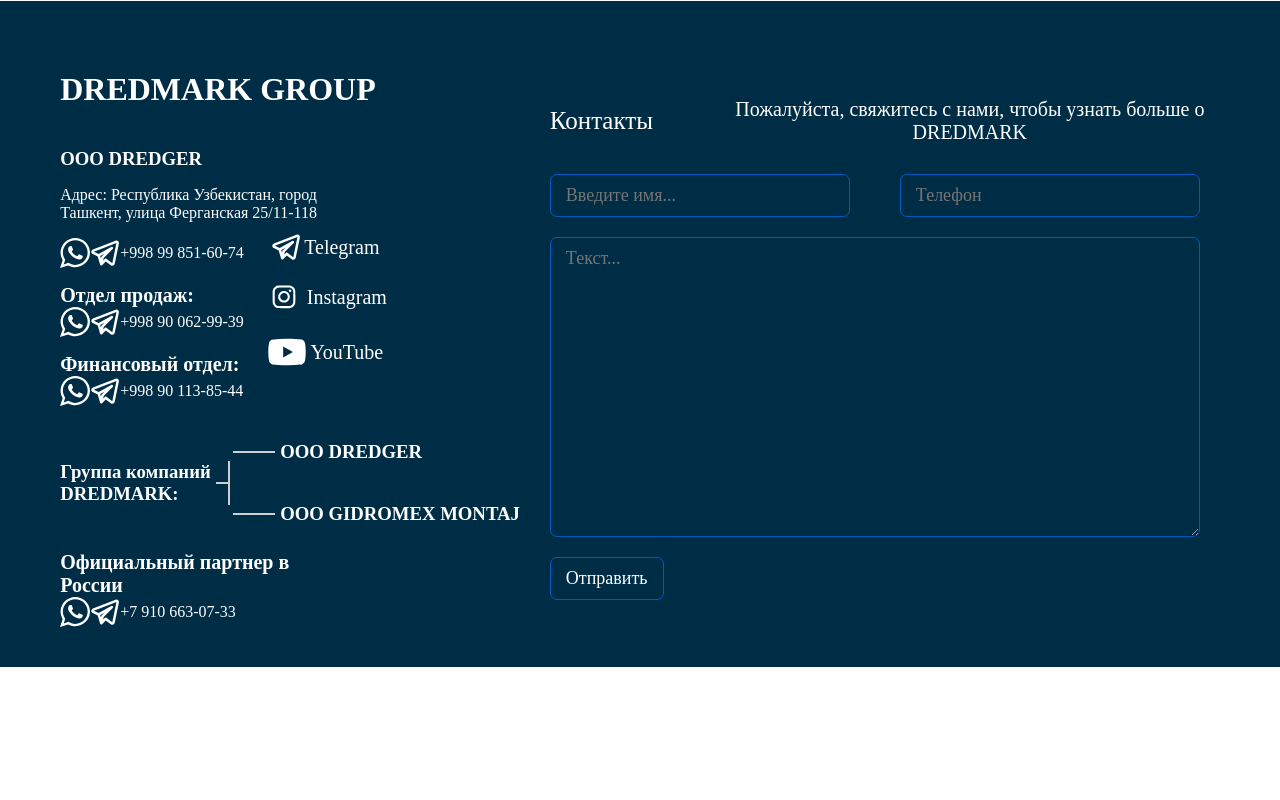
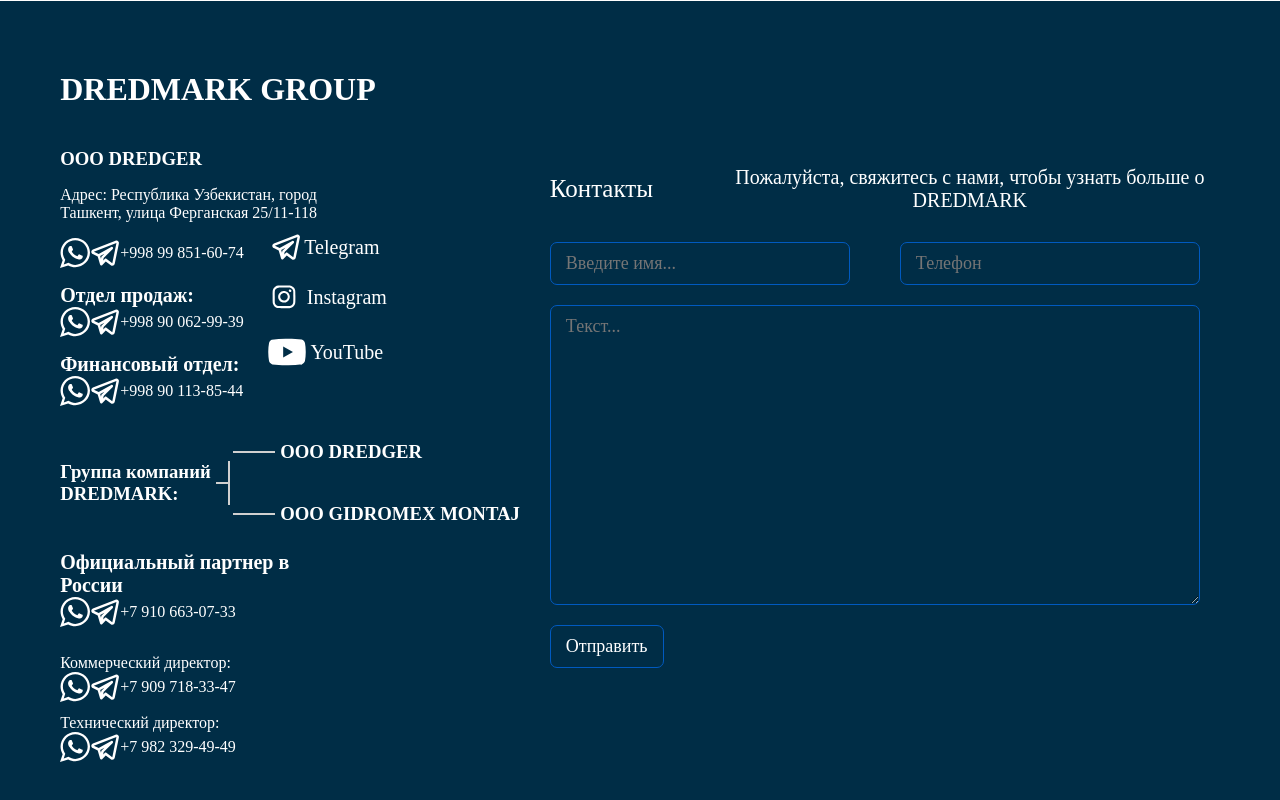
Before and after one commit to Diyar4ick/DREDMARK, a React (Vite) app: page /img in a window 1280 px wide. Shown: the part 3868-4668 px from the top of the page. Before the commit the page ends 4535 px from the top, so only its background shows below. Built offline with nearby package versions, Linux system fonts and the light colour scheme.

Commit message:
Мои изменения

```diff
--- a/src/components/Footer/Footer.jsx
+++ b/src/components/Footer/Footer.jsx
@@ -111,7 +111,8 @@
             </div>
           </div>
           <div className="footer__infomain-box1">
-            <p className="ft4">
+            <div className="russiaOfficalBox1">
+            <p className="ft4 officalRussia">
               <h4 className="ft4__p1">{t("fP1")}</h4>
               <span>
                 <img src={whatsapp} alt="" />
@@ -119,6 +120,24 @@
                 <p>+7 910 663-07-33</p>
               </span>
             </p>
+            <p className="ft4">
+              <p className="ft4__p1">{t('fP8')}</p>
+              <span>
+                <img src={whatsapp} alt="" />
+                <img src={telegram} alt="" />
+                <p>+7 909 718-33-47</p>
+              </span>
+            </p>
+            <p className="ft4">
+              <p className="ft4__p1">{t('fP9')}</p>
+              <span>
+                <img src={whatsapp} alt="" />
+                <img src={telegram} alt="" />
+                <p>+7 982 329-49-49</p>
+              </span>
+            </p>
+            </div>
+            {/* <a href=""></a> */}
           </div>
         </div>
 
--- a/src/components/Footer/Footer.scss
+++ b/src/components/Footer/Footer.scss
@@ -367,3 +367,7 @@
 
     }
 }
+
+.officalRussia{
+    padding-bottom: 15px;
+}
--- a/src/i18n.js
+++ b/src/i18n.js
@@ -59,6 +59,8 @@
       fP5: 'Финансовый отдел:',
       fP6: 'Группа компаний DREDMARK:',
       fP7: 'DREDGER компания и гидромехмонтаж:',
+      fP8: 'Коммерческий директор:',
+      fP9: 'Технический директор:',
 
       vozmBannerH1: "Многофункциональный Земснаряд-Амфибия DREDMARK",
       vozmBannerP: "Универсальный, мобильный, надежный",
@@ -296,6 +298,8 @@
       fP5: 'Finance department:',
       fP6: "DREDMARK Group of Companies:",
       fP7: "DREDGER Company and Hydromechmontazh:",
+      fP8: 'Commercial Director:',
+      fP9: 'Technical Director:',
 
       vozmBannerH1: "Multifunctional Amphibious Dredger DREDMARK",
       vozmBannerP: "Universal, mobile, reliable",
@@ -536,6 +540,10 @@
       fP5: "Moliya bo'limi",
       fP6: "DREDMARK kompaniyalar guruhi:",
       fP7: "DREDGER kompaniyasi va Gidromexmontaj:",
+      fP8: 'Tijorat direktori:',
+      fP9: 'Texnik direktor:',
+
+
       vozmBannerH1: "Ko‘p funksiyali DREDMARK Amfibiya Tipidagi Drenaj Qurilmasi",
       vozmBannerP: "Universal, mobil, ishonchli",
 
```
